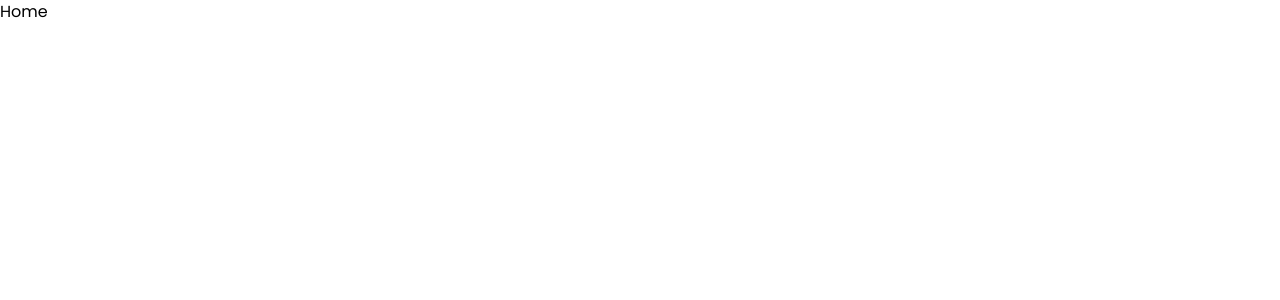
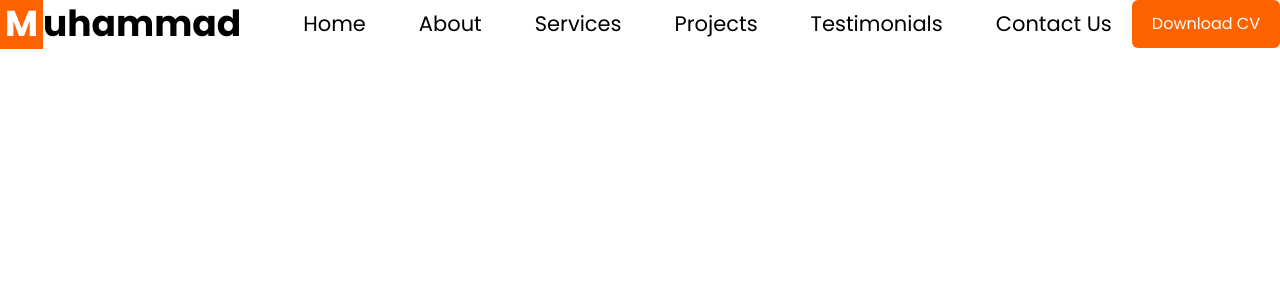
Before and after one commit to blackheart7565/personal-portfolio, a React (Vite) app: page / in a window 1280 px wide. Shown: the top 300 px of the page. Built offline with nearby package versions, Linux system fonts and the light colour scheme.

Commit message:
feat: add header to pages
- Implemented a header component
  across all pages.

```diff
--- /dev/null
+++ b/src/components/Header.tsx
@@ -0,0 +1,79 @@
+/* eslint-disable @typescript-eslint/no-empty-object-type */
+import React from "react";
+import { Link } from "react-router-dom";
+
+import { navigationEndpoints } from "../endpoints/navigationEndpoints";
+import { Logo } from "./Logo";
+
+interface IHeaderProps { }
+
+interface INavigation {
+	id: number,
+	path: string,
+	label: string,
+}
+
+export const Header: React.FC<IHeaderProps> = (): JSX.Element => {
+
+
+	const navigation: INavigation[] = [
+		{
+			id: 1,
+			path: navigationEndpoints.home,
+			label: "Home",
+		},
+		{
+			id: 2,
+			path: navigationEndpoints.about,
+			label: "About",
+		},
+		{
+			id: 3,
+			path: navigationEndpoints.services,
+			label: "Services",
+		},
+		{
+			id: 4,
+			path: navigationEndpoints.projects,
+			label: "Projects",
+		},
+		{
+			id: 5,
+			path: navigationEndpoints.testimonials,
+			label: "Testimonials",
+		},
+		{
+			id: 6,
+			path: navigationEndpoints.contactUs,
+			label: "Contact Us",
+		},
+	];
+
+	return (
+		<header className="fixed top-0 left-0 w-full z-[1000] dark:bg-black bg-white">
+			<div className="container mx-auto justify-between items-center flex">
+				<Logo />
+
+				<nav className="flex items-center">
+					<ul className="flex items-center gap-[13px]">
+						{navigation.map((nav: INavigation): JSX.Element => (
+							<li key={nav.id} className="group">
+								<Link
+									to={nav.path}
+									className="py-4 px-5 text-[21px] dark:text-white text-black group-hover:text-primary transition-colors duration-300 ease-in-out"
+								>
+									{nav.label}
+								</Link>
+							</li>
+						))}
+					</ul>
+					<button
+						className="py-3 px-5 bg-primary text-white rounded-md hover:bg-primary/80 transition-colors duration-300 ease-in-out"
+					>
+						Download CV
+					</button>
+				</nav>
+			</div>
+		</header>
+	);
+};
--- /dev/null
+++ b/src/components/Logo.tsx
@@ -0,0 +1,16 @@
+/* eslint-disable @typescript-eslint/no-empty-object-type */
+import React from "react";
+import { Link } from "react-router-dom";
+
+import { navigationEndpoints } from "../endpoints/navigationEndpoints";
+
+interface ILogoProps { }
+
+export const Logo: React.FC<ILogoProps> = (): JSX.Element => {
+	return (
+		<Link to={navigationEndpoints.home} className="text-4xl text-black dark:text-white font-bold">
+			<span className="px-[5px] bg-primary text-white">M</span>
+			<span>uhammad</span>
+		</Link>
+	);
+};
--- a/src/components/layouts/MainLayout.tsx
+++ b/src/components/layouts/MainLayout.tsx
@@ -1,11 +1,15 @@
+/* eslint-disable @typescript-eslint/no-empty-object-type */
 import React from "react";
 import { Outlet } from "react-router-dom";
+
+import { Header } from "../Header";
 
 interface IMainLayoutProps { }
 
 export const MainLayout: React.FC<IMainLayoutProps> = (): JSX.Element => {
 	return (
 		<>
+			<Header />
 			<main>
 				<Outlet />
 			</main>
--- a/src/index.css
+++ b/src/index.css
@@ -21,4 +21,6 @@
 
 body {
 	min-width: 320px;
+	font-weight: 400;
+	@apply dark:bg-[#000000] bg-[#FFFFFF]
 }
--- a/tailwind.config.js
+++ b/tailwind.config.js
@@ -6,7 +6,11 @@ export default {
 	],
 	darkMode: "class",
 	theme: {
-		extend: {},
+		extend: {
+			colors: {
+				"primary": "#FF6300"
+			}
+		},
 	},
 	plugins: [],
 };
```
